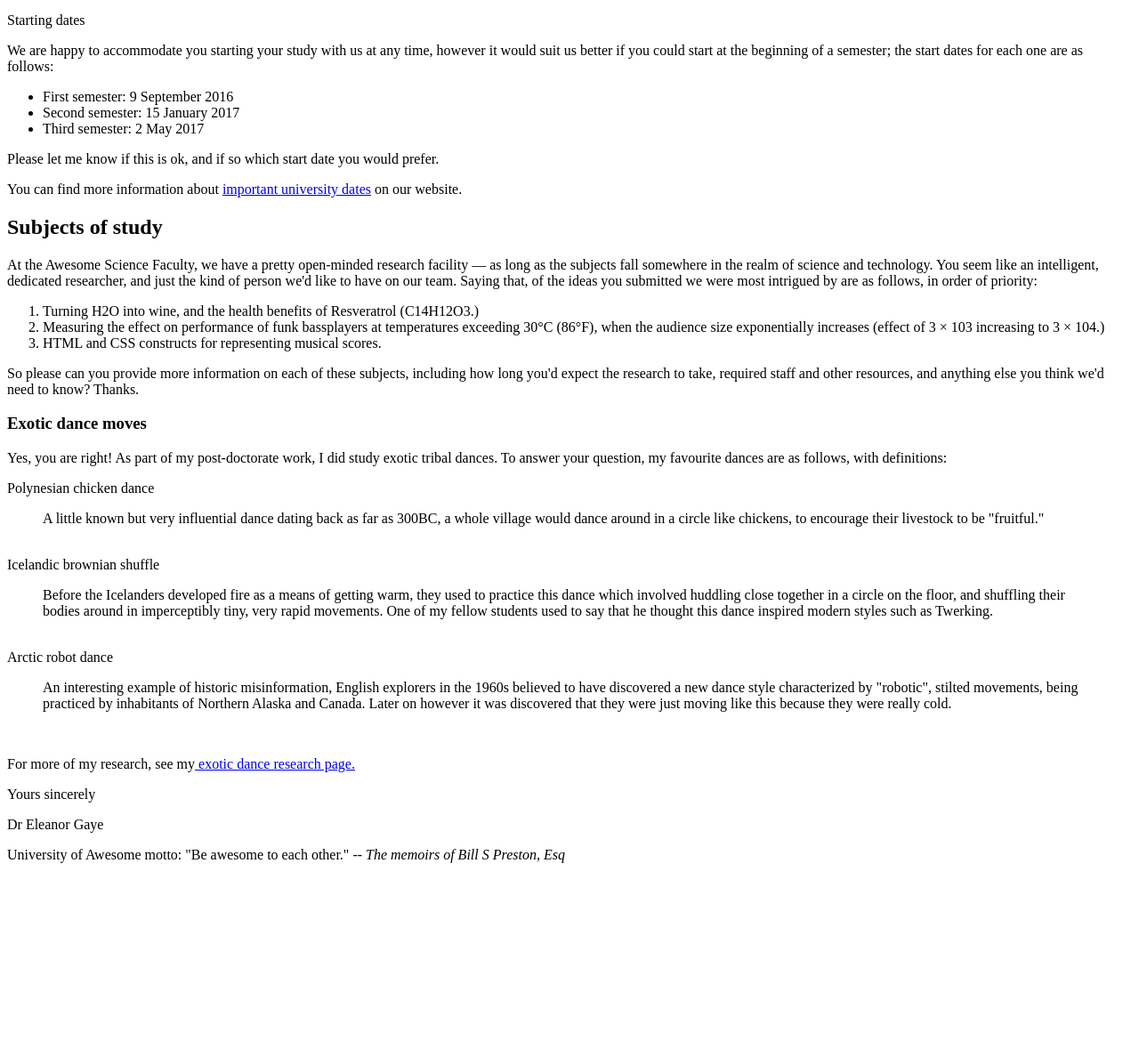
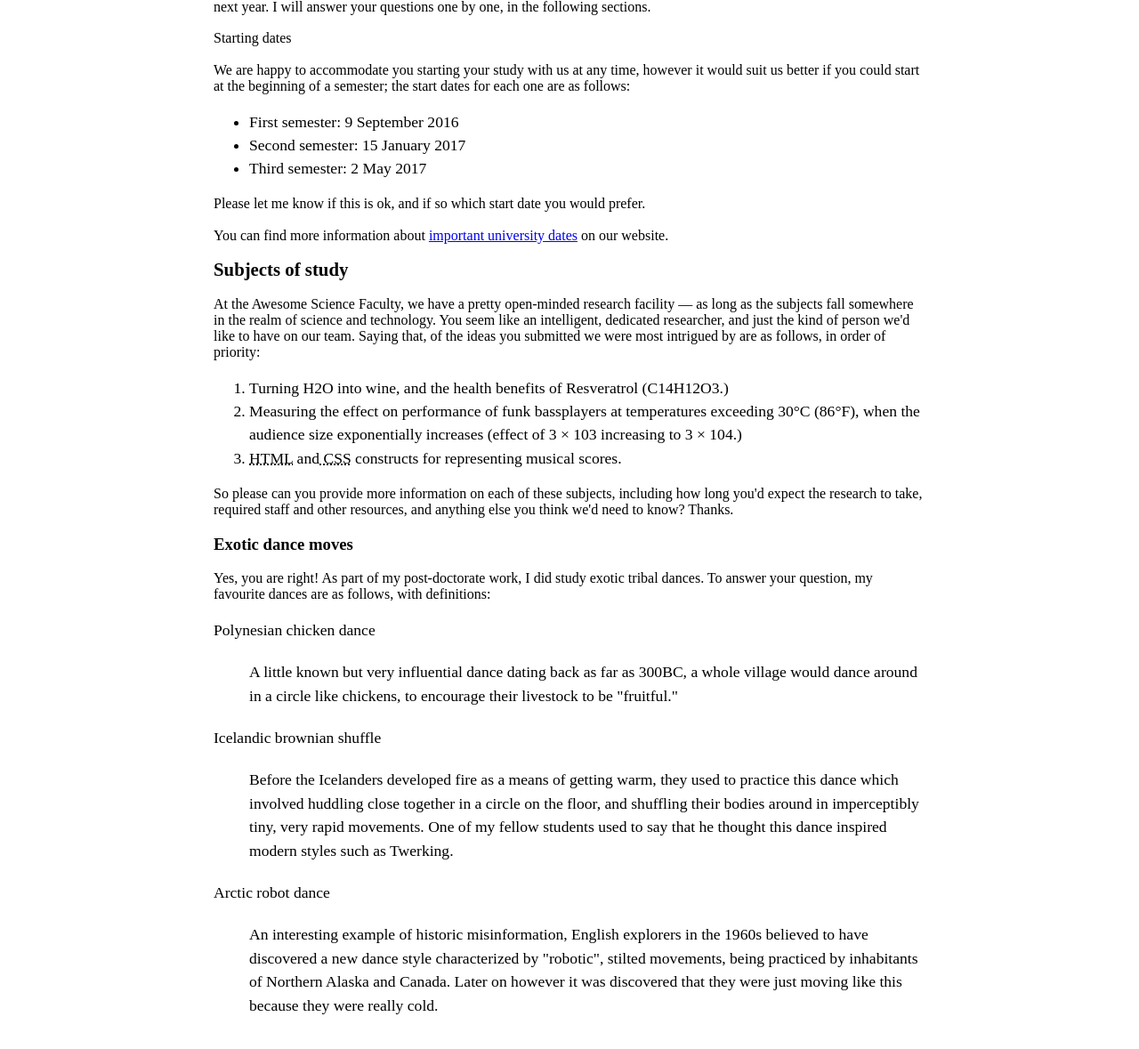
Before and after one commit to masoudamba/letter-assessment, a plain HTML site: page index.html in a window 1280 px wide. Shown: the part 418-1597 px from the top of the page at 89% size. Before the commit the page ends 1404 px from the top, so only its background shows below. Drawn offline with Linux system fonts and the light colour scheme.

Commit message:
added some abbreviations

```diff
--- a/index.html
+++ b/index.html
@@ -7,9 +7,46 @@
     <title>Document</title>
     <link rel="stylesheet" type="text/css" href="./css.txt"/>
 </head>
+<head>
+<style>
+body {
+    max-width: 800px;
+    margin: 0 auto;
+}
+
+.sender-column {
+    text-align: right;
+}
+
+h1 {
+    font-size: 1.5em;
+}
+
+h2 {
+    font-size: 1.3em;
+}
+
+p,
+ul,
+ol,
+dl,
+address {
+    font-size: 1.1em;
+}
+
+p,
+li,
+dd,
+dt,
+address {
+    line-height: 1.5;
+}
+
+    </style>
+    </head>
 <body>
-    <address><p align=right>
-        <strong class="sender-column">Dr Eleanor Gaye</strong><br>
+    <address class="sender-column">
+        <strong>Dr Eleanor Gaye</strong><br>
         Awesome Science faculty<br>
         University of Awesome<br>
         Bobtown, CA 99999,<br>
@@ -17,13 +54,13 @@
        <B> Tel</B>: 123-456-7890<br>
         <B>Email</B>: no_reply@example.com<br>
 
-        <time class="sender-column">20 January 2016<br></p>
-
+        <time date="20-01- 2016">20 January</time><br></p>
+    </address>
        <B> Miss Eileen Dover</B><br>
         4321 Cliff Top Edge<br>
         Dover, CT9 XXX<br>
         UK<br>
-    </address><br />
+
     <h1>Re: Eileen Dover university application</h1>
     <p></p>
     <p1>Dear Eileen,</p1>
@@ -36,9 +73,12 @@
 
         <ul type= "numbers">
 
-            <li>First semester: 9 September 2016</li>
-            <li>Second semester: 15 January 2017</li>
-            <li>Third semester: 2 May 2017</li>
+            <li>
+                First semester: <time date="09-09-2016">9 September 2016</time></li>
+            <li>
+                Second semester:<time date="15-01-2017"> 15 January 2017</time></li>
+            <li>
+                Third semester:<time date="02-05-2017"> 2 May 2017</time></li>
 
         </ul>
 
@@ -55,7 +95,7 @@
 
             <li>Turning H2O into wine, and the health benefits of Resveratrol (C14H12O3.)</li>
             <li>Measuring the effect on performance of funk bassplayers at temperatures exceeding 30°C (86°F), when the audience size exponentially increases (effect of 3 × 103 increasing to 3 × 104.)</li>
-            <li>HTML and CSS constructs for representing musical scores.</li>
+            <li><abbr title="Hypertext Markup Language">HTML</abbr> and<abbr title="Cascading Style Sheet"> CSS</abbr> constructs for representing musical scores.</li>
 
         </ol>
 
@@ -64,16 +104,18 @@
     <h3>Exotic dance moves</h3>
     <p></p>
     <p17>Yes, you are right! As part of my post-doctorate work, I did study exotic tribal dances. To answer your question, my favourite dances are as follows, with definitions:<br>
-    <p>Polynesian chicken dance<br>
-        <blockquote>A little known but very influential dance dating back as far as 300BC, a whole village would dance around in a circle like chickens, to encourage their livestock to be "fruitful."</blockquote><br>
-        Icelandic brownian shuffle<br>
-        <blockquote>Before the Icelanders developed fire as a means of getting warm, they used to practice this dance which involved huddling close together in a circle on the floor, and shuffling their bodies around in imperceptibly tiny, very rapid movements. One of my fellow students used to say that he thought this dance inspired modern styles such as Twerking.</blockquote><br>
-        Arctic robot dance<br>
-        <blockquote>An interesting example of historic misinformation, English explorers in the 1960s believed to have discovered a new dance style characterized by "robotic", stilted movements, being practiced by inhabitants of Northern Alaska and Canada. Later on however it was discovered that they were just moving like this because they were really cold.</blockquote><br>
+        <dl>
+    <dt>Polynesian chicken dance</dt><br>
+        <dd>A little known but very influential dance dating back as far as 300BC, a whole village would dance around in a circle like chickens, to encourage their livestock to be "fruitful."</dd><br>
+        <dt>Icelandic brownian shuffle</dt><br>
+        <dd>Before the Icelanders developed fire as a means of getting warm, they used to practice this dance which involved huddling close together in a circle on the floor, and shuffling their bodies around in imperceptibly tiny, very rapid movements. One of my fellow students used to say that he thought this dance inspired modern styles such as Twerking.</dd><br>
+        <dt>Arctic robot dance</dt><br>
+        <dd>An interesting example of historic misinformation, English explorers in the 1960s believed to have discovered a new dance style characterized by "robotic", stilted movements, being practiced by inhabitants of Northern Alaska and Canada. Later on however it was discovered that they were just moving like this because they were really cold.</dd><br>
+        </dl>
     <p>For more of my research, see my<a href="http//example.com."> exotic dance research page.</a></p>
 
         <p>Yours sincerely<br></p>
         <p>Dr Eleanor Gaye</br></p>
-        <p>University of Awesome motto: "Be awesome to each other." <i>-- The memoirs of Bill S Preston, Esq</i><br></p>
+        <p>University of Awesome motto: "Be awesome to each other." <i>-- The memoirs of Bill S Preston,<abbr title="Esquire"> Esq</abbr></i><br></p>
 </body>
 </html>
```
